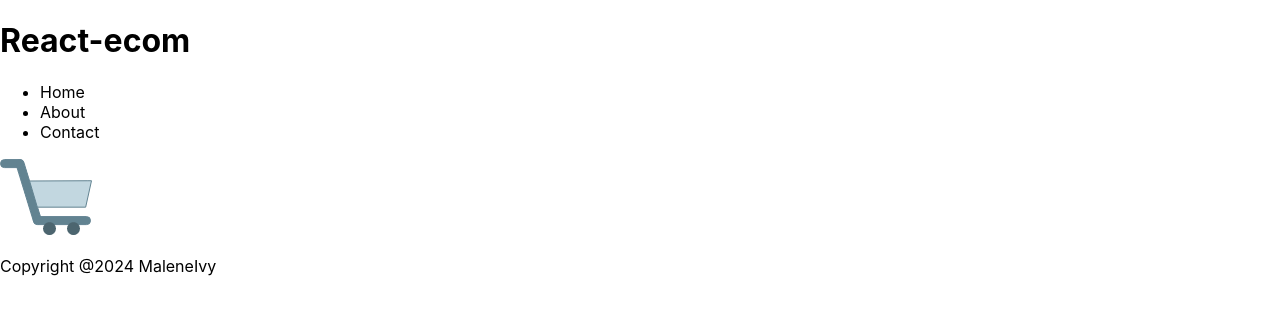
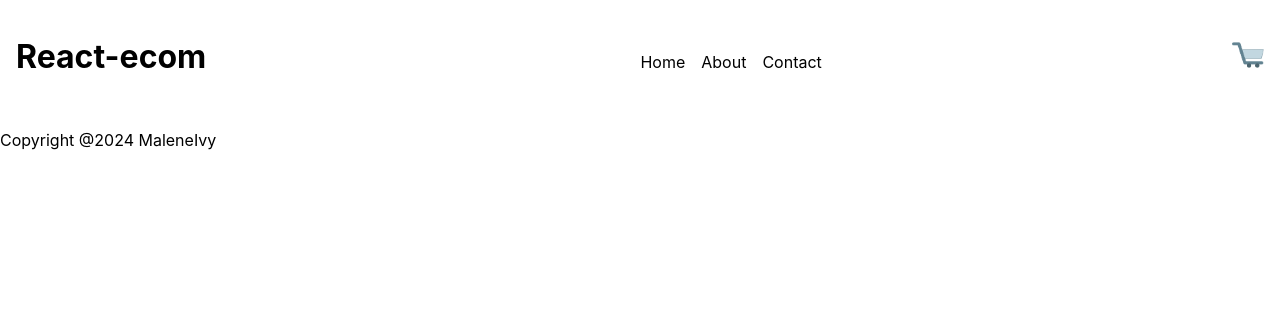
Before and after one commit to maleneivy/react-ecom, a React (Create React App) app: page / in a window 1280 px wide. Shown: the top 314 px of the page. Built offline with nearby package versions, Linux system fonts and the light colour scheme.

Commit message:
Added some styles for components in Header

```diff
--- a/src/App.css
+++ /dev/null
@@ -1,38 +0,0 @@
-.App {
-  text-align: center;
-}
-
-.App-logo {
-  height: 40vmin;
-  pointer-events: none;
-}
-
-@media (prefers-reduced-motion: no-preference) {
-  .App-logo {
-    animation: App-logo-spin infinite 20s linear;
-  }
-}
-
-.App-header {
-  background-color: #282c34;
-  min-height: 100vh;
-  display: flex;
-  flex-direction: column;
-  align-items: center;
-  justify-content: center;
-  font-size: calc(10px + 2vmin);
-  color: white;
-}
-
-.App-link {
-  color: #61dafb;
-}
-
-@keyframes App-logo-spin {
-  from {
-    transform: rotate(0deg);
-  }
-  to {
-    transform: rotate(360deg);
-  }
-}
--- a/src/components/Cart/index.jsx
+++ b/src/components/Cart/index.jsx
@@ -1,10 +1,9 @@
 import CartIcon from "../../icons/cart-icon.png";
+import { StyledCartIcon } from "./index.styles";
 
 function Cart() {
     return (
-        <>
-        <img src={CartIcon} alt="Cart icon" />
-        </>
+        <StyledCartIcon src={CartIcon} alt="Cart icon" />
     )
 }
 
--- /dev/null
+++ b/src/components/Cart/index.styles.jsx
@@ -0,0 +1,5 @@
+import styled from "styled-components";
+
+export const StyledCartIcon = styled.img`
+width: 2rem;
+`;
--- a/src/components/Header/index.jsx
+++ b/src/components/Header/index.jsx
@@ -1,13 +1,14 @@
 import Cart from "../Cart";
 import Nav from "../Nav"
+import { HeaderContainer } from "./index.styles";
 
 function Header() {
     return (
-        <>
+        <HeaderContainer>
         <h1>React-ecom</h1>
         <Nav />
         <Cart />
-        </>
+        </HeaderContainer>
     );
 }
 
--- /dev/null
+++ b/src/components/Header/index.styles.jsx
@@ -0,0 +1,8 @@
+import styled from "styled-components";
+
+export const HeaderContainer = styled.header`
+display: flex;
+justify-content: space-between;
+align-items: baseline;
+padding: 1rem;
+`;
--- a/src/components/Nav/index.jsx
+++ b/src/components/Nav/index.jsx
@@ -1,11 +1,13 @@
+import { HeaderLinksList } from "./index.styles";
+
 function Nav() {
     return (
         <nav>
-            <ul>
+            <HeaderLinksList>
                 <li>Home</li>
                 <li>About</li>
                 <li>Contact</li>
-            </ul>
+            </HeaderLinksList>
         </nav>
     );
 }
--- /dev/null
+++ b/src/components/Nav/index.styles.jsx
@@ -0,0 +1,10 @@
+import styled from "styled-components";
+
+export const HeaderLinksList = styled.ul`
+display: flex;
+
+li {
+    list-style: none;
+    margin-right: 1rem;
+}
+`;
--- a/src/index.css
+++ b/src/index.css
@@ -1,5 +1,6 @@
 body {
   margin: 0;
+  min-height: 100vh;
   font-family: -apple-system, BlinkMacSystemFont, 'Segoe UI', 'Roboto', 'Oxygen',
     'Ubuntu', 'Cantarell', 'Fira Sans', 'Droid Sans', 'Helvetica Neue',
     sans-serif;
```
